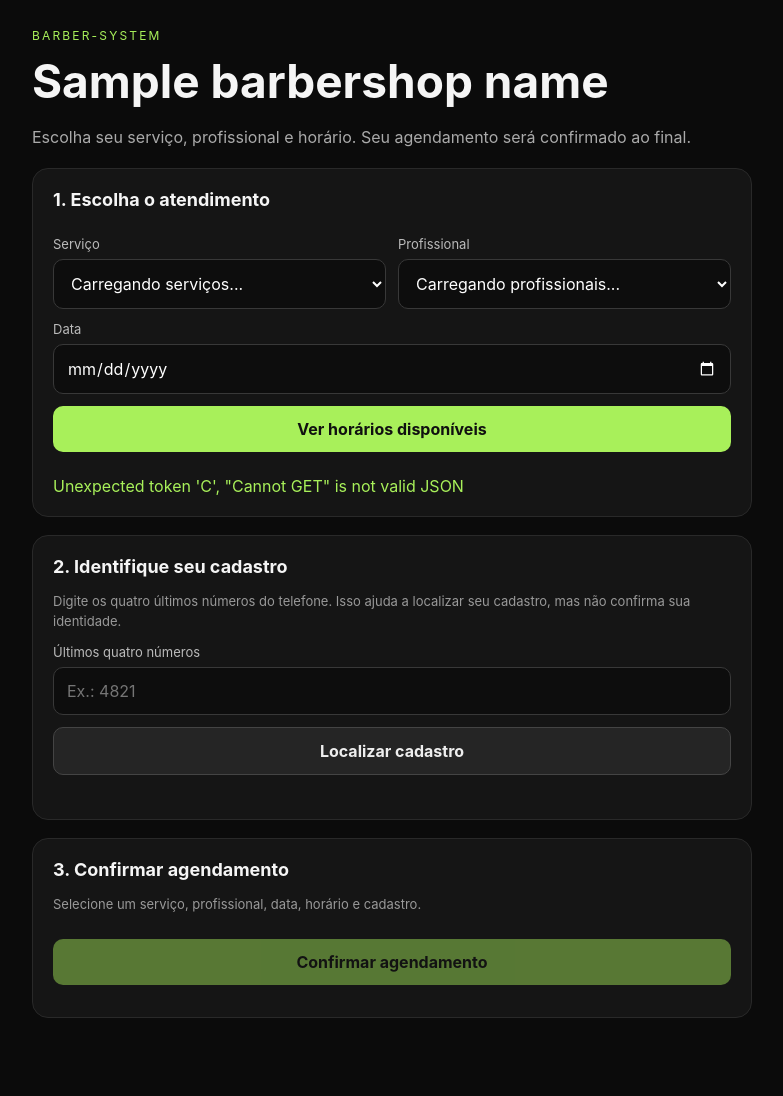
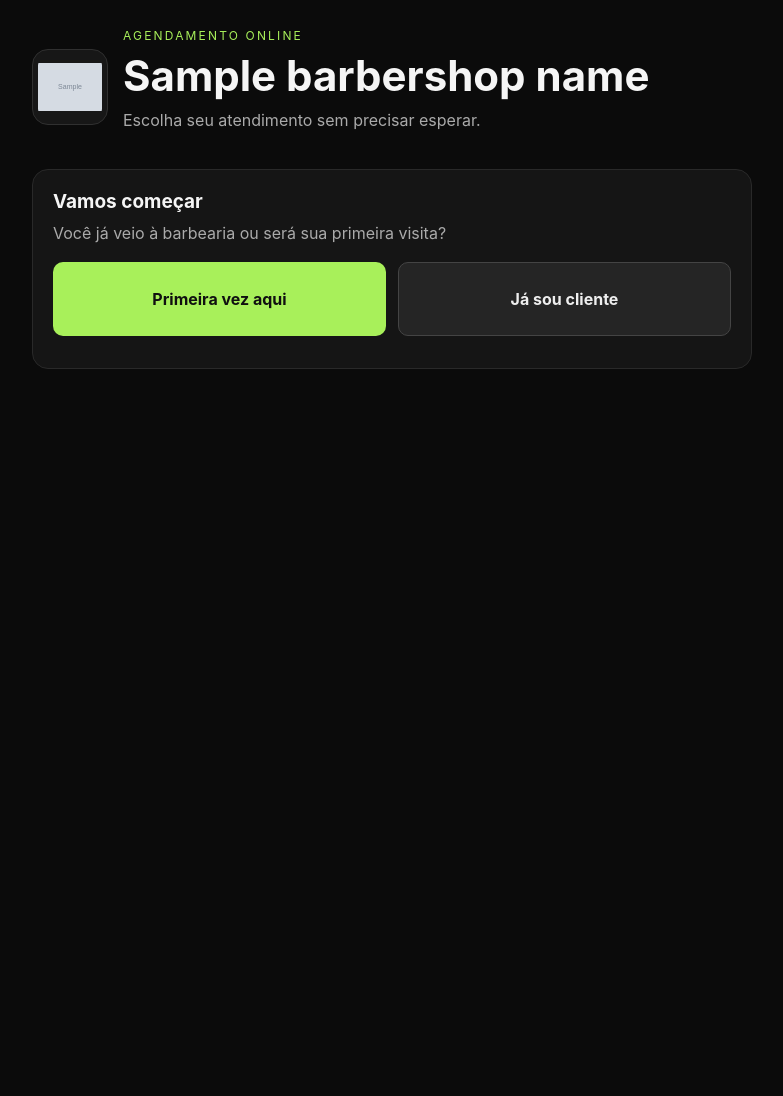
Before and after one commit to Lrafael09/BARBER-SYSTEM, a Flask app: template templates/booking.html in a window 1280 px wide. Shown: the whole page, without its empty margins (248-1031 px from the left). After the commit the page ends 369 px from the top, so only its background shows below. Run offline with Flask 3, Linux system fonts and the light colour scheme; the template is opened without the code that fills it: most values are stand-ins (such as "Sample title", 1, 10 or a date in 2020); grey boxes marked "Sample" are stand-in pictures.

Commit message:
Redesign public booking as a guided customer flow

```diff
--- a/templates/booking.html
+++ b/templates/booking.html
@@ -8,29 +8,68 @@
   <style>
     :root{color-scheme:dark;font-family:Inter,system-ui,-apple-system,sans-serif;background:#0b0b0b;color:#f5f5f5}
     *{box-sizing:border-box}body{margin:0;padding:28px 16px 60px}
-    main{max-width:720px;margin:auto}.brand{font-size:12px;letter-spacing:.18em;color:#a8f05a;text-transform:uppercase}
-    h1{font-size:clamp(30px,6vw,46px);margin:10px 0 6px}p{color:#aaa;line-height:1.55}
+    main{max-width:720px;margin:auto}.brand-head{display:flex;align-items:center;gap:15px;margin-bottom:22px}
+    .logo{width:76px;height:76px;object-fit:contain;border-radius:16px;background:#171717;border:1px solid #303030;padding:5px}
+    .brand{font-size:12px;letter-spacing:.18em;color:#a8f05a;text-transform:uppercase}
+    h1{font-size:clamp(28px,6vw,42px);margin:7px 0 3px}h2{font-size:19px;margin:0 0 8px}
+    p{color:#aaa;line-height:1.55;margin:7px 0 14px}
     .card{background:#151515;border:1px solid #292929;border-radius:16px;padding:20px;margin:18px 0}
-    h2{font-size:18px;margin:0 0 14px}.grid{display:grid;grid-template-columns:1fr 1fr;gap:12px}
+    .grid{display:grid;grid-template-columns:1fr 1fr;gap:12px}
     label{display:block;color:#bbb;font-size:13px;margin:12px 0 7px}
     input,select,button{width:100%;border-radius:10px;padding:13px;background:#0d0d0d;color:#fff;border:1px solid #383838;font:inherit}
     button{cursor:pointer;background:#a8f05a;color:#101010;border:0;font-weight:700;margin-top:12px}
     button.secondary{background:#252525;color:#eee;border:1px solid #444}
-    button:disabled{opacity:.45;cursor:not-allowed}.slots{display:flex;flex-wrap:wrap;gap:8px;margin-top:12px}
+    button:disabled{opacity:.45;cursor:not-allowed}
+    .choice-grid{display:grid;grid-template-columns:1fr 1fr;gap:12px;margin-top:16px}
+    .choice-grid button{min-height:74px;margin:0}
+    .slots{display:flex;flex-wrap:wrap;gap:8px;margin-top:12px}
     .slots button{width:auto;margin:0;padding:10px 14px}.slots button.selected{outline:2px solid #a8f05a}
     .muted{font-size:13px;color:#999}.message{margin-top:12px;color:#a8f05a;white-space:pre-wrap}
-    .hidden{display:none}.result{border-left:3px solid #a8f05a;padding-left:12px}
-    @media(max-width:560px){.grid{grid-template-columns:1fr}.card{padding:16px}}
+    .hidden{display:none!important}.result{border-left:3px solid #a8f05a;padding-left:12px}
+    .match{display:block;text-align:left;background:#252525;color:#fff;border:1px solid #444;margin:8px 0}
+    .match small{display:block;color:#aaa;font-weight:400;margin-top:4px}
+    @media(max-width:560px){.grid,.choice-grid{grid-template-columns:1fr}.card{padding:16px}.logo{width:62px;height:62px}}
   </style>
 </head>
 <body>
 <main>
-  <div class="brand">BARBER-SYSTEM</div>
-  <h1>{{ barbershop_name }}</h1>
-  <p>Escolha seu serviço, profissional e horário. Seu agendamento será confirmado ao final.</p>
+  <header class="brand-head">
+    {% if barbershop_logo %}<img class="logo" src="{{ barbershop_logo }}" alt="Logo da {{ barbershop_name }}">{% endif %}
+    <div><div class="brand">Agendamento online</div><h1>{{ barbershop_name }}</h1><p>Escolha seu atendimento sem precisar esperar.</p></div>
+  </header>
 
-  <section class="card">
-    <h2>1. Escolha o atendimento</h2>
+  <section class="card" id="identity-card">
+    <h2>Vamos começar</h2>
+    <p>Você já veio à barbearia ou será sua primeira visita?</p>
+    <div class="choice-grid" id="identity-choices">
+      <button type="button" id="first-time">Primeira vez aqui</button>
+      <button type="button" class="secondary" id="returning">Já sou cliente</button>
+    </div>
+
+    <div id="new-customer" class="hidden">
+      <p>Faça seu cadastro rapidinho para continuar.</p>
+      <label for="customer-name">Nome completo</label>
+      <input id="customer-name" maxlength="120" autocomplete="name" placeholder="Digite seu nome completo">
+      <label for="phone">Celular com DDD</label>
+      <input id="phone" type="tel" inputmode="tel" autocomplete="tel" placeholder="Ex.: (11) 99999-9999">
+      <button type="button" id="create-customer">Salvar cadastro e continuar</button>
+      <button type="button" class="secondary back-choices">Voltar</button>
+    </div>
+
+    <div id="existing-customer" class="hidden">
+      <p>Digite somente os quatro últimos números do seu celular.</p>
+      <label for="last4">Últimos quatro números</label>
+      <input id="last4" inputmode="numeric" maxlength="4" placeholder="Ex.: 9940">
+      <button type="button" id="lookup">Continuar</button>
+      <div id="matches"></div>
+      <button type="button" class="secondary back-choices">Voltar</button>
+    </div>
+    <div id="customer-message" class="message" role="status"></div>
+  </section>
+
+  <section class="card hidden" id="booking-card">
+    <div class="brand">SEU ATENDIMENTO</div>
+    <h2>Escolha como quer ser atendido</h2>
     <div class="grid">
       <div><label for="service">Serviço</label><select id="service"><option value="">Carregando serviços...</option></select></div>
       <div><label for="barber">Profissional</label><select id="barber"><option value="">Carregando profissionais...</option></select></div>
@@ -39,29 +78,10 @@
     <button id="find-slots" type="button">Ver horários disponíveis</button>
     <div id="slots" class="slots"></div>
     <div id="slot-message" class="message" role="status"></div>
-  </section>
-
-  <section class="card">
-    <h2>2. Identifique seu cadastro</h2>
-    <p class="muted">Digite os quatro últimos números do telefone. Isso ajuda a localizar seu cadastro, mas não confirma sua identidade.</p>
-    <label for="last4">Últimos quatro números</label>
-    <input id="last4" inputmode="numeric" maxlength="4" placeholder="Ex.: 4821">
-    <button id="lookup" type="button" class="secondary">Localizar cadastro</button>
-    <div id="matches" class="slots"></div>
-    <div id="customer-message" class="message" role="status"></div>
-
-    <div id="new-customer" class="hidden">
-      <p>Não encontrou seu cadastro? Faça um novo:</p>
-      <label for="customer-name">Seu nome</label><input id="customer-name" maxlength="120" autocomplete="name">
-      <label for="phone">Telefone com DDD</label><input id="phone" inputmode="tel" autocomplete="tel" placeholder="11999999999">
-      <button id="create-customer" type="button">Cadastrar</button>
+    <div id="booking-summary" class="result hidden">
+      <p id="summary" class="muted"></p>
+      <button id="book" type="button" disabled>Confirmar agendamento</button>
     </div>
-  </section>
-
-  <section class="card">
-    <h2>3. Confirmar agendamento</h2>
-    <p id="summary" class="muted">Selecione um serviço, profissional, data, horário e cadastro.</p>
-    <button id="book" type="button" disabled>Confirmar agendamento</button>
     <div id="final-message" class="message" role="status"></div>
   </section>
 </main>
@@ -72,25 +92,39 @@
   const $ = (id) => document.getElementById(id);
   let selectedSlot = '';
   let customerId = null;
+  let customerName = '';
   let catalog = {services:[],barbers:[],whatsapp:null};
 
   function option(select, value, label) {
     const node = document.createElement('option');
-    node.value = value;
-    node.textContent = label;
-    select.appendChild(node);
+    node.value = value; node.textContent = label; select.appendChild(node);
   }
   function message(id, text) { $(id).textContent = text; }
+  function showBooking() {
+    $('identity-card').classList.add('hidden');
+    $('booking-card').classList.remove('hidden');
+    refreshSummary();
+  }
+  function resetIdentity() {
+    customerId = null; customerName = '';
+    $('identity-choices').classList.remove('hidden');
+    $('new-customer').classList.add('hidden');
+    $('existing-customer').classList.add('hidden');
+    $('matches').replaceChildren();
+    message('customer-message','');
+  }
   function refreshSummary() {
     const service = catalog.services.find(x => String(x.id) === $('service').value);
     const barber = catalog.barbers.find(x => String(x.id) === $('barber').value);
     const date = $('date').value;
     const parts = [];
+    if (customerName) parts.push(customerName);
     if (service) parts.push(service.name + ' (' + service.duration_minutes + ' min)');
     if (barber) parts.push(barber.name);
     if (date) parts.push(date);
     if (selectedSlot) parts.push(selectedSlot);
-    $('summary').textContent = parts.length ? parts.join(' • ') : 'Selecione os dados do atendimento.';
+    $('summary').textContent = parts.length ? parts.join(' • ') : 'Selecione serviço, profissional, data e horário.';
+    $('booking-summary').classList.toggle('hidden', !(service && barber && date && selectedSlot && customerId));
     $('book').disabled = !(service && barber && date && selectedSlot && customerId);
   }
 
@@ -98,60 +132,54 @@
     try {
       const response = await fetch(api('/catalog'));
       const data = await response.json();
-      if (!response.ok) throw new Error(data.error || 'Não foi possível carregar o catálogo.');
+      if (!response.ok) throw new Error(data.error || 'Não foi possível carregar os serviços.');
       catalog = data;
-      $('service').replaceChildren();
-      $('barber').replaceChildren();
+      $('service').replaceChildren(); $('barber').replaceChildren();
       option($('service'), '', 'Selecione um serviço');
       option($('barber'), '', 'Selecione um profissional');
       data.services.forEach(x => option($('service'), x.id, x.name + ' — R$ ' + (x.price_cents/100).toFixed(2).replace('.',',') + ' / ' + x.duration_minutes + ' min'));
       data.barbers.forEach(x => option($('barber'), x.id, x.name));
-      if (!data.services.length || !data.barbers.length) {
-        message('slot-message', 'Esta barbearia ainda não cadastrou serviços ou profissionais ativos.');
-      }
+      if (!data.services.length || !data.barbers.length) message('slot-message','Esta barbearia ainda não cadastrou serviços ou profissionais ativos.');
     } catch (error) { message('slot-message', error.message); }
   }
 
-  $('find-slots').addEventListener('click', async () => {
-    selectedSlot = '';
-    $('slots').replaceChildren();
-    refreshSummary();
-    if (!$('service').value || !$('barber').value || !$('date').value) {
-      message('slot-message', 'Escolha serviço, profissional e data.');
+  $('first-time').addEventListener('click', () => {
+    $('identity-choices').classList.add('hidden');
+    $('new-customer').classList.remove('hidden');
+    $('customer-name').focus();
+  });
+  $('returning').addEventListener('click', () => {
+    $('identity-choices').classList.add('hidden');
+    $('existing-customer').classList.remove('hidden');
+    $('last4').focus();
+  });
+  document.querySelectorAll('.back-choices').forEach(button => button.addEventListener('click', resetIdentity));
+
+  $('create-customer').addEventListener('click', async () => {
+    const name = $('customer-name').value.trim();
+    const phone = $('phone').value.replace(/\D/g,'');
+    if (name.length < 3 || name.length > 120 || phone.length < 10 || phone.length > 13) {
+      message('customer-message','Informe seu nome completo e um celular válido com DDD.');
       return;
     }
-    message('slot-message', 'Consultando horários...');
-    const params = new URLSearchParams({
-      service_id:$('service').value, barber_id:$('barber').value, date:$('date').value
-    });
     try {
-      const response = await fetch(api('/availability?' + params.toString()));
+      const response = await fetch(api('/customers'), {
+        method:'POST',headers:{'Content-Type':'application/json'},body:JSON.stringify({name,phone})
+      });
       const data = await response.json();
-      if (!response.ok) throw new Error(data.error || 'Erro ao consultar horários.');
-      if (!data.slots.length) {
-        message('slot-message', 'Não há horários livres nessa data.');
+      if (!response.ok) throw new Error(data.error || 'Não foi possível cadastrar.');
+      if (data.already_registered) {
+        message('customer-message','Esse celular já está cadastrado. Escolha “Já sou cliente” e localize seu cadastro pelos quatro últimos números.');
         return;
       }
-      message('slot-message', 'Escolha um horário disponível:');
-      data.slots.forEach(slot => {
-        const button = document.createElement('button');
-        button.type = 'button'; button.textContent = slot; button.className = 'secondary';
-        button.addEventListener('click', () => {
-          selectedSlot = slot;
-          [...$('slots').children].forEach(x => x.classList.remove('selected'));
-          button.classList.add('selected'); refreshSummary();
-        });
-        $('slots').appendChild(button);
-      });
-    } catch (error) { message('slot-message', error.message); }
+      customerId = data.customer.id; customerName = name;
+      message('customer-message','Cadastro salvo. Agora escolha seu atendimento.');
+      showBooking();
+    } catch (error) { message('customer-message',error.message); }
   });
 
-  $('service').addEventListener('change', () => { selectedSlot=''; $('slots').replaceChildren(); refreshSummary(); });
-  $('barber').addEventListener('change', () => { selectedSlot=''; $('slots').replaceChildren(); refreshSummary(); });
-  $('date').addEventListener('change', () => { selectedSlot=''; $('slots').replaceChildren(); refreshSummary(); });
-
   $('lookup').addEventListener('click', async () => {
-    customerId = null; refreshSummary(); $('matches').replaceChildren();
+    $('matches').replaceChildren();
     const last4 = $('last4').value.replace(/\D/g,'');
     if (last4.length !== 4) { message('customer-message','Digite exatamente quatro números.'); return; }
     try {
@@ -159,17 +187,16 @@
         method:'POST',headers:{'Content-Type':'application/json'},body:JSON.stringify({phone_last4:last4})
       });
       const data = await response.json();
-      if (!response.ok) throw new Error(data.error || 'Erro na busca.');
+      if (!response.ok) throw new Error(data.error || 'Erro ao localizar cadastro.');
       if (!data.matches.length) {
-        message('customer-message','Nenhum cadastro encontrado. Você pode criar um novo.');
-        $('new-customer').classList.remove('hidden');
+        message('customer-message','Não encontramos um cadastro com esses números. Se for sua primeira visita, volte e faça seu cadastro.');
         return;
       }
-      message('customer-message','Selecione seu cadastro:');
-      $('new-customer').classList.remove('hidden');
+      message('customer-message', data.matches.length > 1 ? 'Encontramos mais de um cadastro. Confirme seu nome:' : 'Confirme se este é você:');
       data.matches.forEach(match => {
         const button = document.createElement('button');
-        button.type='button'; button.className='secondary'; button.textContent=match.display_name;
+        button.type='button'; button.className='match';
+        button.textContent=match.display_name;
         button.addEventListener('click', async () => {
           const confirmResponse = await fetch(api('/customers/confirm'), {
             method:'POST',headers:{'Content-Type':'application/json'},
@@ -177,71 +204,80 @@
           });
           const result = await confirmResponse.json();
           if (!confirmResponse.ok) { message('customer-message',result.error || 'Cadastro inválido.'); return; }
-          customerId = result.customer.id;
-          message('customer-message','Cadastro selecionado: ' + result.customer.display_name);
-          refreshSummary();
+          customerId = result.customer.id; customerName = result.customer.display_name;
+          message('customer-message','Cadastro confirmado. Agora escolha seu atendimento.');
+          showBooking();
         });
         $('matches').appendChild(button);
       });
+      const notMe = document.createElement('button');
+      notMe.type='button'; notMe.className='secondary'; notMe.textContent='Não sou eu';
+      notMe.addEventListener('click', () => {
+        $('matches').replaceChildren();
+        $('last4').value='';
+        message('customer-message','Confira os números e tente novamente. Se ainda não encontrar, volte e faça um novo cadastro.');
+        $('last4').focus();
+      });
+      $('matches').appendChild(notMe);
     } catch (error) { message('customer-message',error.message); }
   });
 
-  $('create-customer').addEventListener('click', async () => {
-    const name = $('customer-name').value.trim();
-    const phone = $('phone').value.replace(/\D/g,'');
-    if (!name || phone.length < 10 || phone.length > 13) {
-      message('customer-message','Informe seu nome e telefone com DDD.');
-      return;
+  $('find-slots').addEventListener('click', async () => {
+    selectedSlot=''; $('slots').replaceChildren(); refreshSummary();
+    if (!$('service').value || !$('barber').value || !$('date').value) {
+      message('slot-message','Escolha serviço, profissional e data.'); return;
     }
+    message('slot-message','Consultando horários disponíveis...');
+    const params = new URLSearchParams({service_id:$('service').value,barber_id:$('barber').value,date:$('date').value});
     try {
-      const response = await fetch(api('/customers'), {
-        method:'POST',headers:{'Content-Type':'application/json'},
-        body:JSON.stringify({name,phone})
+      const response = await fetch(api('/availability?' + params.toString()));
+      const data = await response.json();
+      if (!response.ok) throw new Error(data.error || 'Erro ao consultar horários.');
+      if (!data.slots.length) { message('slot-message','Não há horários livres nessa data. Escolha outra data.'); return; }
+      message('slot-message','Toque no horário que preferir:');
+      data.slots.forEach(slot => {
+        const button=document.createElement('button');
+        button.type='button';button.textContent=slot;button.className='secondary';
+        button.addEventListener('click',()=>{
+          selectedSlot=slot;
+          [...$('slots').children].forEach(x=>x.classList.remove('selected'));
+          button.classList.add('selected');refreshSummary();
+        });
+        $('slots').appendChild(button);
       });
-      const data = await response.json();
-      if (!response.ok) throw new Error(data.error || 'Não foi possível cadastrar.');
-      if (data.already_registered) {
-        customerId = null;
-        message('customer-message','Esse telefone já está cadastrado. Use a busca pelos quatro últimos números e selecione o cadastro.');
-      } else {
-        customerId = data.customer.id;
-        $('last4').value = phone.slice(-4);
-        message('customer-message','Cadastro criado: ' + data.customer.display_name);
-        refreshSummary();
-      }
-    } catch (error) { message('customer-message',error.message); }
+    } catch (error) { message('slot-message',error.message); }
   });
 
+  ['service','barber','date'].forEach(id => $(id).addEventListener('change',()=>{
+    selectedSlot='';$('slots').replaceChildren();$('booking-summary').classList.add('hidden');refreshSummary();
+  }));
+
   $('book').addEventListener('click', async () => {
-    const startsAt = $('date').value + 'T' + selectedSlot;
-    $('book').disabled = true;
+    const startsAt=$('date').value+'T'+selectedSlot;
+    $('book').disabled=true;
     try {
-      const response = await fetch(api('/appointments'), {
+      const response=await fetch(api('/appointments'),{
         method:'POST',headers:{'Content-Type':'application/json'},
-        body:JSON.stringify({
-          customer_id:customerId,service_id:Number($('service').value),
-          barber_id:Number($('barber').value),starts_at:startsAt
-        })
+        body:JSON.stringify({customer_id:customerId,service_id:Number($('service').value),barber_id:Number($('barber').value),starts_at:startsAt})
       });
-      const data = await response.json();
+      const data=await response.json();
       if (!response.ok) throw new Error(data.error || 'Não foi possível reservar esse horário.');
-      message('final-message','Agendamento confirmado! Código: #' + data.appointment.id);
+      $('final-message').textContent='Agendamento confirmado! Código: #'+data.appointment.id;
       if (catalog.whatsapp) {
-        const phone = catalog.whatsapp.replace(/\D/g,'');
-        const text = encodeURIComponent('Olá! Acabei de realizar um agendamento. Código #' + data.appointment.id + ', para ' + startsAt.replace('T',' ') + '.');
-        const link = document.createElement('a');
-        link.href='https://wa.me/' + phone + '?text=' + text;
-        link.target='_blank'; link.rel='noopener noreferrer';
-        link.textContent=' Falar com a barbearia pelo WhatsApp';
-        link.style.color='#a8f05a'; $('final-message').appendChild(link);
+        const phone=catalog.whatsapp.replace(/\D/g,'');
+        const text=encodeURIComponent('Olá! Acabei de realizar um agendamento. Código #'+data.appointment.id+', para '+startsAt.replace('T',' ')+'.');
+        const link=document.createElement('a');
+        link.href='https://wa.me/'+phone+'?text='+text;link.target='_blank';link.rel='noopener noreferrer';
+        link.textContent=' Falar com a barbearia pelo WhatsApp';link.style.color='#a8f05a';
+        $('final-message').appendChild(link);
       }
-      selectedSlot=''; refreshSummary();
-    } catch (error) {
-      message('final-message',error.message);
-      $('book').disabled = false;
-    }
+      $('book').textContent='Agendamento realizado';
+    } catch (error) { message('final-message',error.message);$('book').disabled=false; }
   });
 
+  const today=new Date();
+  const localToday=new Date(today.getTime()-today.getTimezoneOffset()*60000).toISOString().slice(0,10);
+  $('date').min=localToday;
   loadCatalog();
 })();
 </script>
```
